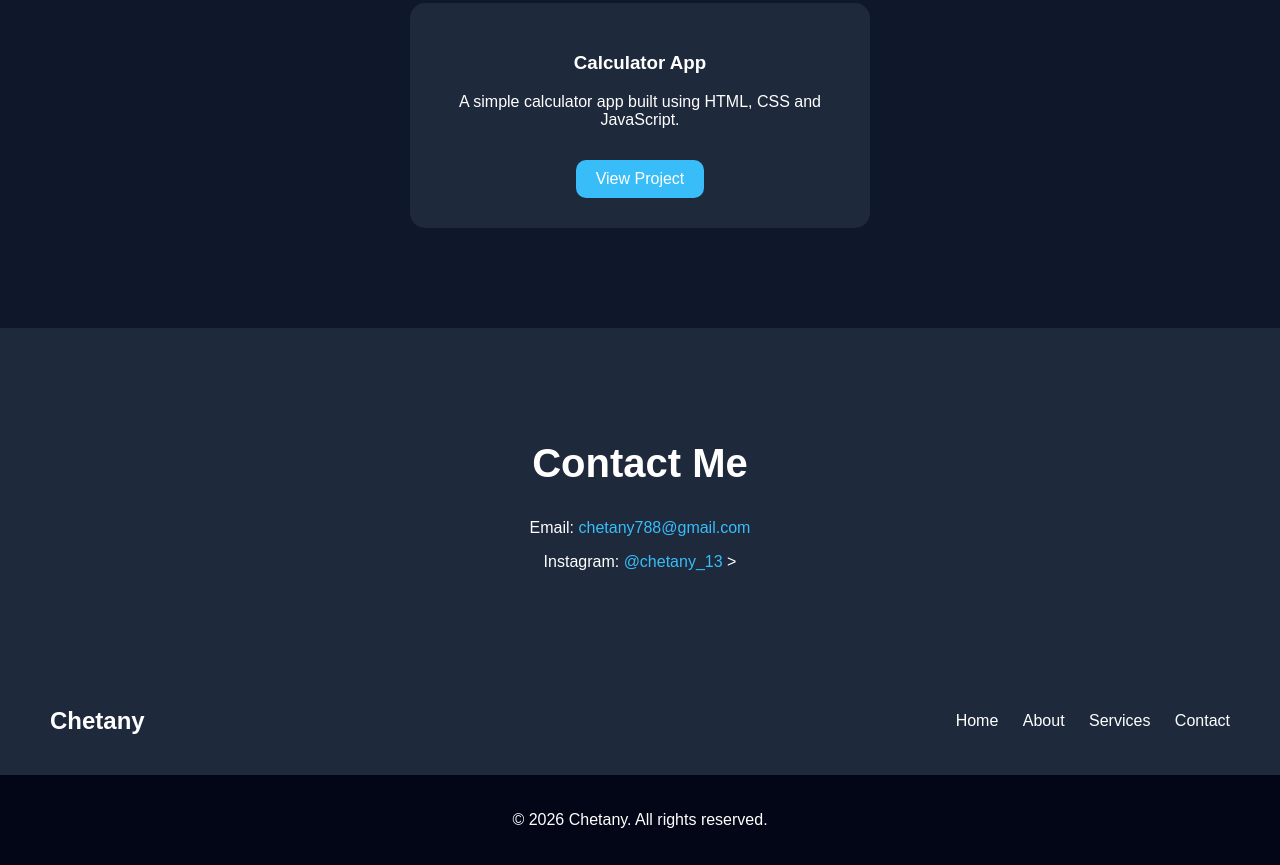
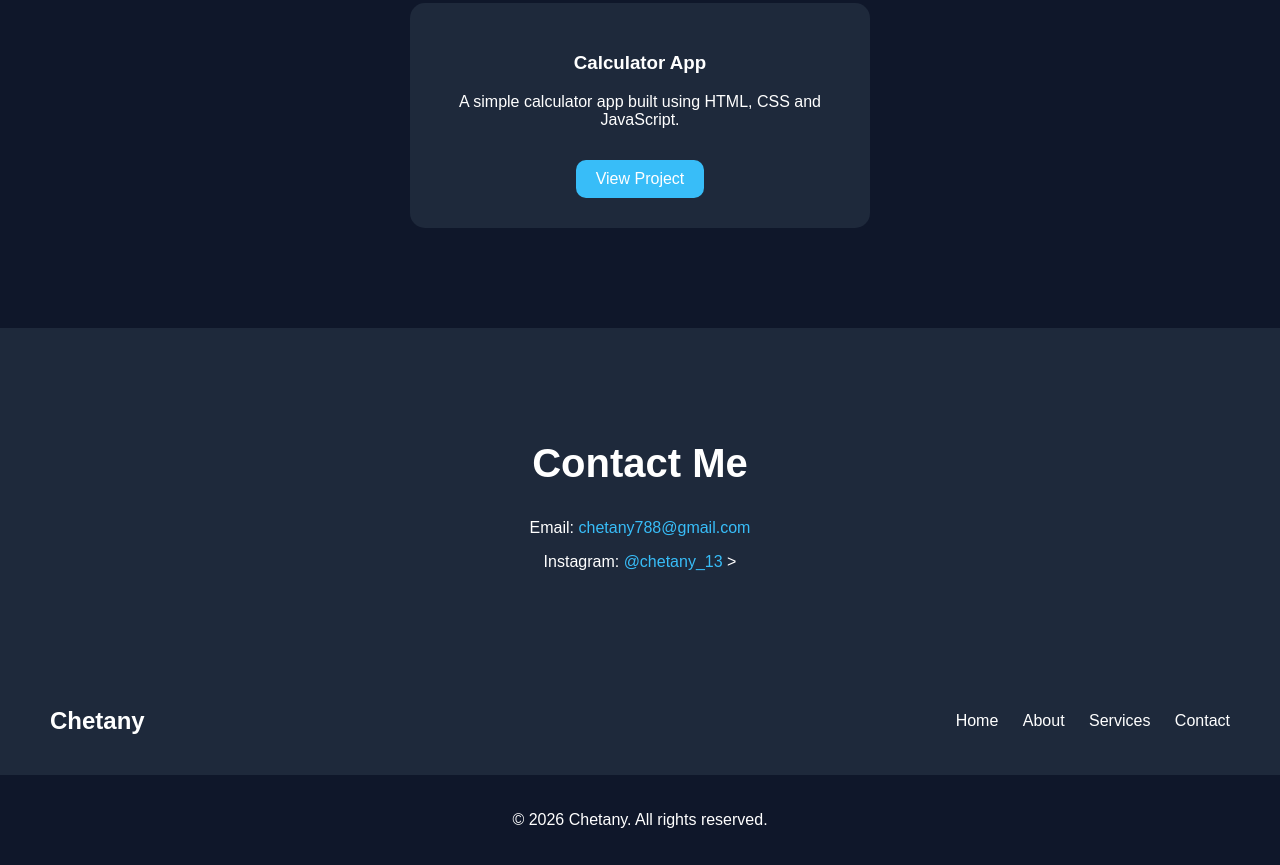
Before and after one commit to ramtekechetany5-blip/My---portfolio, a plain HTML site: page index.html in a window 1280 px wide. Shown: the part 2111-2976 px from the top of the page. Drawn offline with Linux system fonts and the light colour scheme.

Commit message:
Refactor style.css for improved organization

```diff
--- a/style.css
+++ b/style.css
@@ -181,7 +181,7 @@ section{
 footer{
   text-align:center;
   padding:20px;
-  background:#020617;
+  background:#0f172a;
 }
 .projects{
   padding:80px 20px;
```
